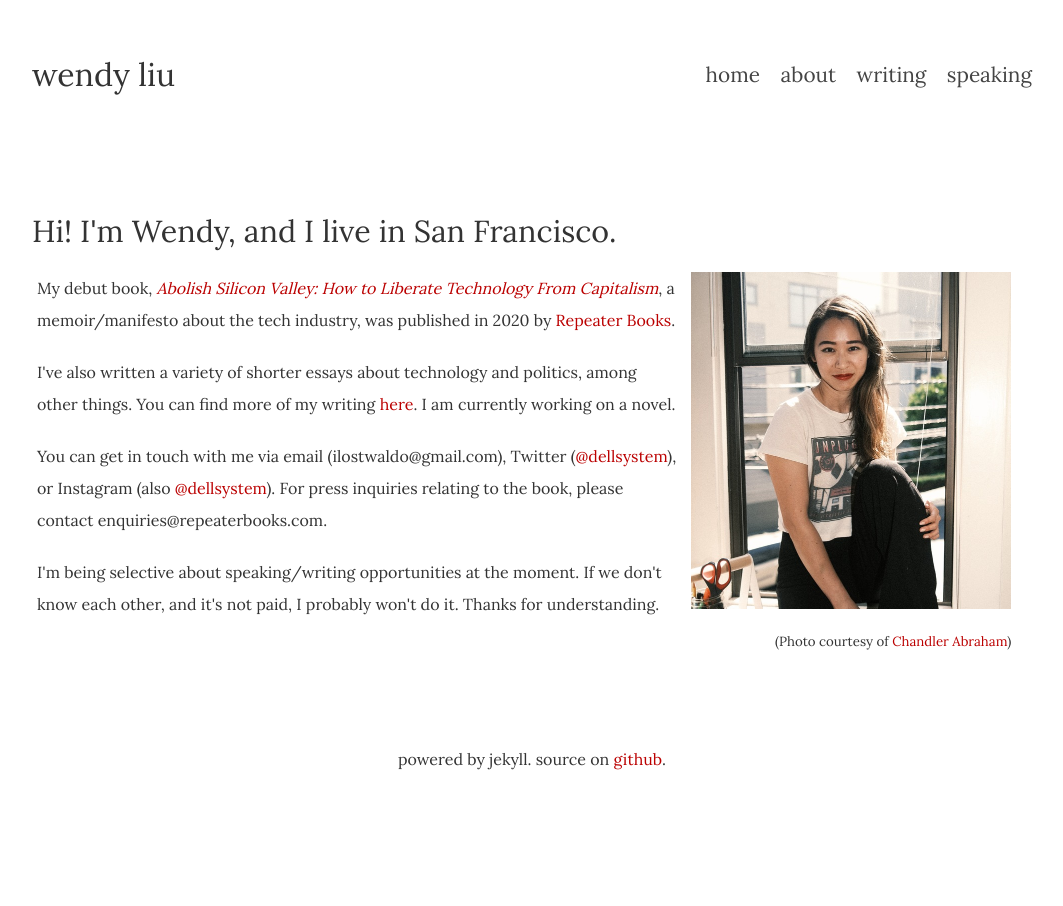
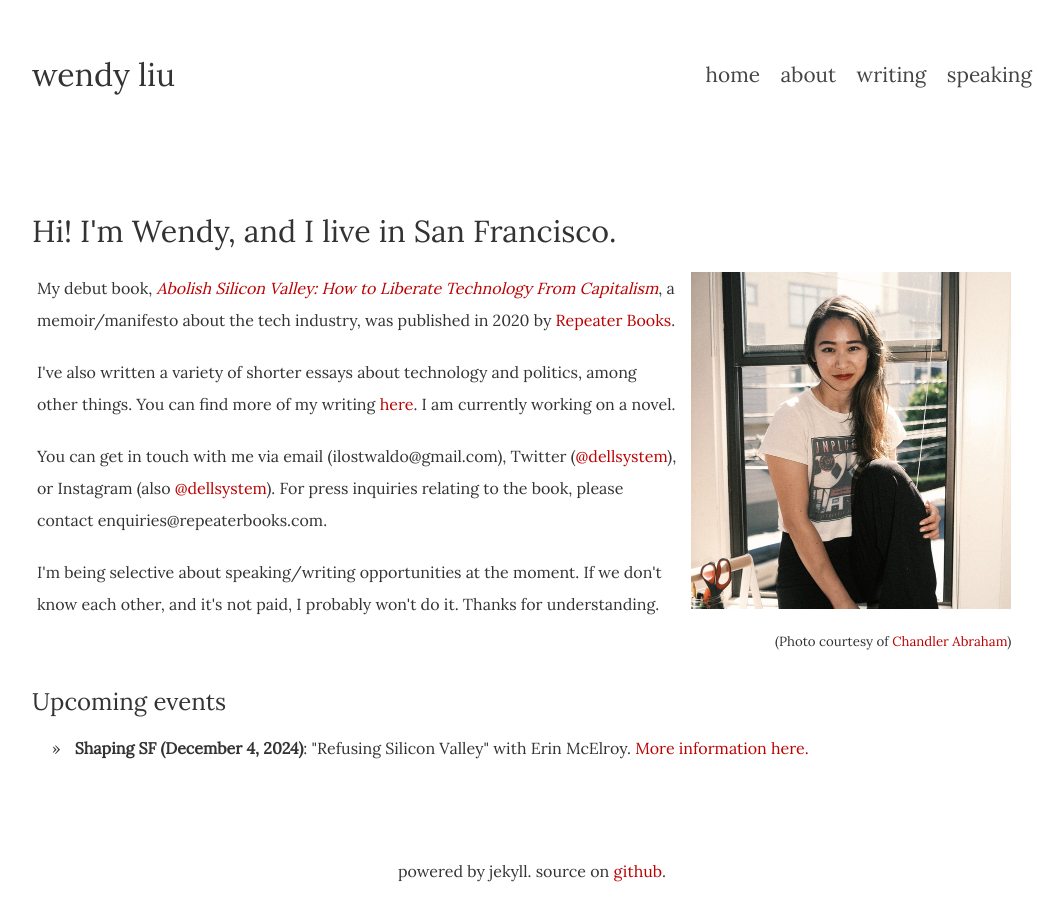
Before and after one commit to dellsystem/dellsystem.github.io, a Jekyll site: the page built from index.html, in a window 1280 px wide. Shown: the whole page, without its empty margins (108-1171 px from the left). Built offline with Jekyll 4.4.1, drawn with Linux system fonts in a browser that asks for light colours.

Commit message:
Update upcoming events list
Added to homepage too.

```diff
--- a/_includes/upcoming.html
+++ b/_includes/upcoming.html
@@ -1 +1,3 @@
-(Nothing at the moment)
+<ul>
+    <li><strong>Shaping SF (December 4, 2024)</strong>: "Refusing Silicon Valley" with Erin McElroy. <a href="https://www.shapingsf.org/public-talks/">More information here.</a></li>
+</ul>
--- a/index.html
+++ b/index.html
@@ -18,3 +18,5 @@ layout: default
         <h5>(Photo courtesy of <a href="https://cba.art/">Chandler Abraham</a>)</h5>
     </div>
 </div>
+<h3>Upcoming events</h3>
+{% include upcoming.html %}
```
